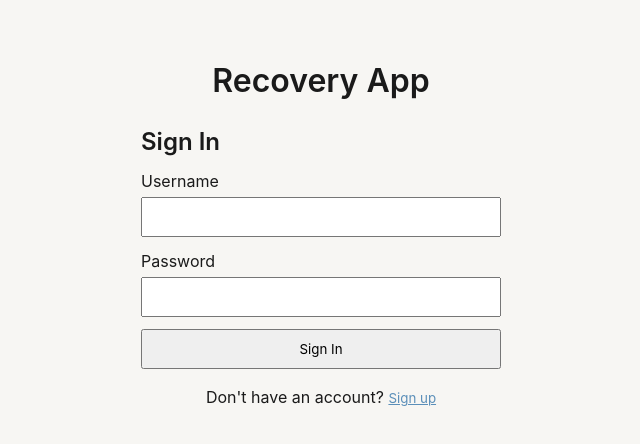
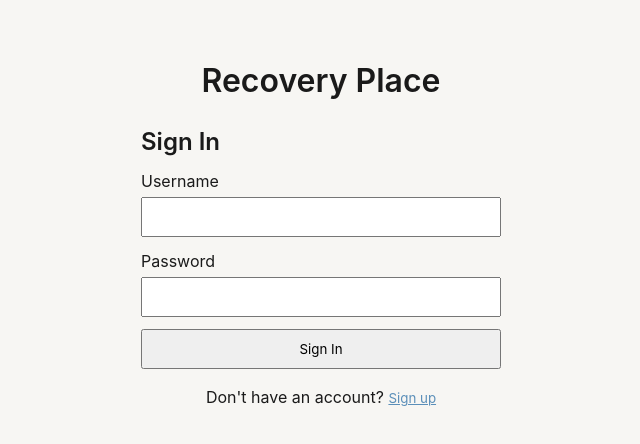
Before and after one commit to leili2000/leili-marvin-hackathon, a React (Vite) app in the folder recovery-app/: page / in a window 1280 px wide. Shown: the top 444 px of the page, without its empty margins (319-959 px from the left). Built offline with nearby package versions, Linux system fonts and the light colour scheme; no server answers.

Commit message:
rename: Recovery App → Recovery Place in header and auth screen

```diff
--- a/recovery-app/src/App.tsx
+++ b/recovery-app/src/App.tsx
@@ -84,7 +84,7 @@ function AuthenticatedApp({
                   color: 'var(--color-primary, #4f8a6e)',
                 }}
               >
-                Recovery App
+                Recovery Place
               </span>
             </div>
             <div style={{ display: 'flex', alignItems: 'center', gap: '10px' }}>
--- a/recovery-app/src/components/auth/AuthScreen.tsx
+++ b/recovery-app/src/components/auth/AuthScreen.tsx
@@ -182,7 +182,7 @@ export function AuthScreen({ onSignIn, onSignUp, error }: AuthScreenProps) {
 
   return (
     <div style={{ maxWidth: '400px', margin: '40px auto', padding: '20px' }}>
-      <h1 style={{ textAlign: 'center', marginBottom: '24px' }}>Recovery App</h1>
+      <h1 style={{ textAlign: 'center', marginBottom: '24px' }}>Recovery Place</h1>
 
       {mode === 'signin' ? (
         <>
```
